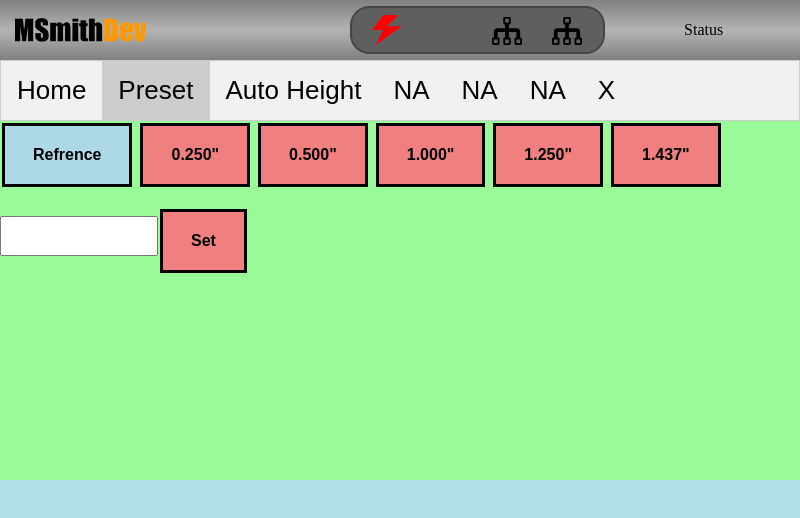
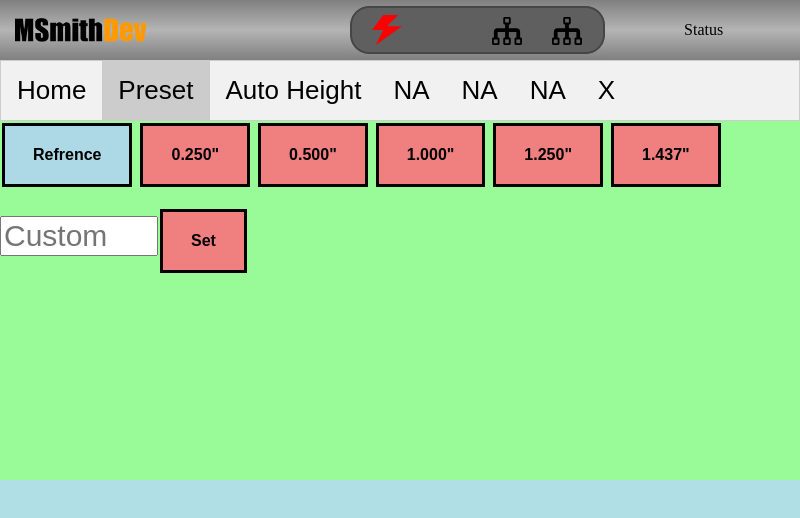
Before and after one commit to MSmithDev/PiSpect, an Electron app: page index.html in a window 800 px wide. Both pictures are taken after a click on the button "Preset". Drawn offline with Linux system fonts and the light colour scheme; no server answers.

Commit message:
added shadow text to input

```diff
--- a/index.html
+++ b/index.html
@@ -148,7 +148,7 @@
   </div>
   <br>
   <div style="display:block;">
-  <input type="text" id="demo-numpad-1" class="numInput""/><button class="heightButton" id="setPresetToVal">Set</button>
+  <input type="text" id="demo-numpad-1" class="numInput" placeholder="Custom"/><button class="heightButton" id="setPresetToVal">Set</button>
 <!-- <input type="number" id="demo-numpad-2"/> -->
 
 <!-- [3 : ATTACH THE NUMPAD TO THE HTML FIELDS] -->
```
